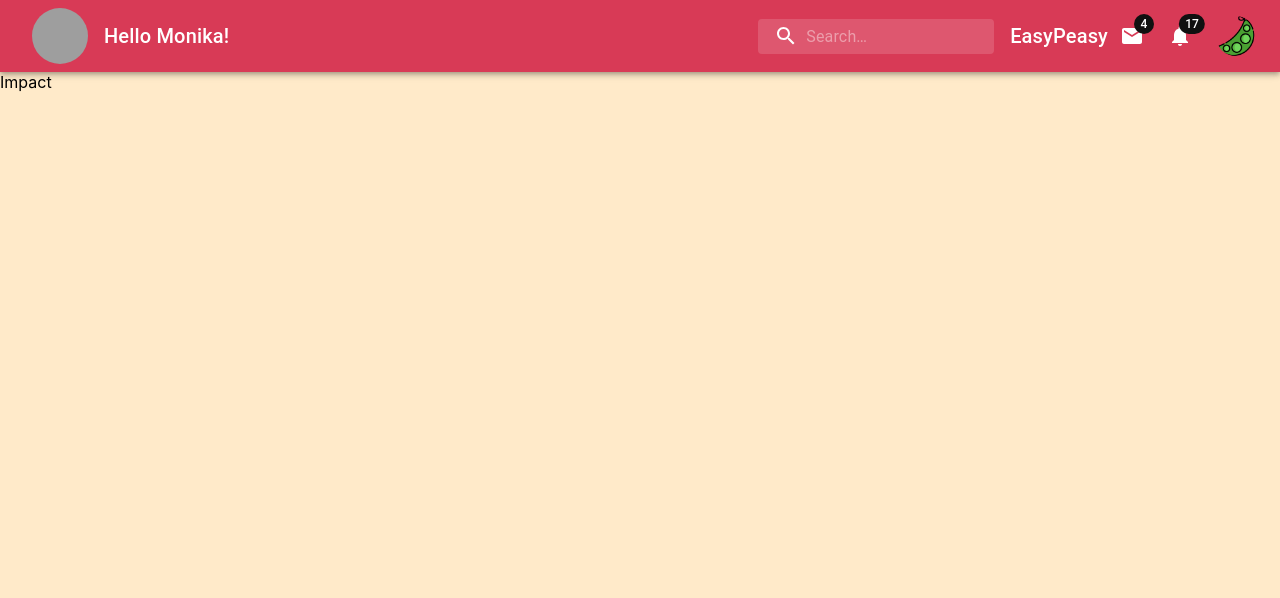
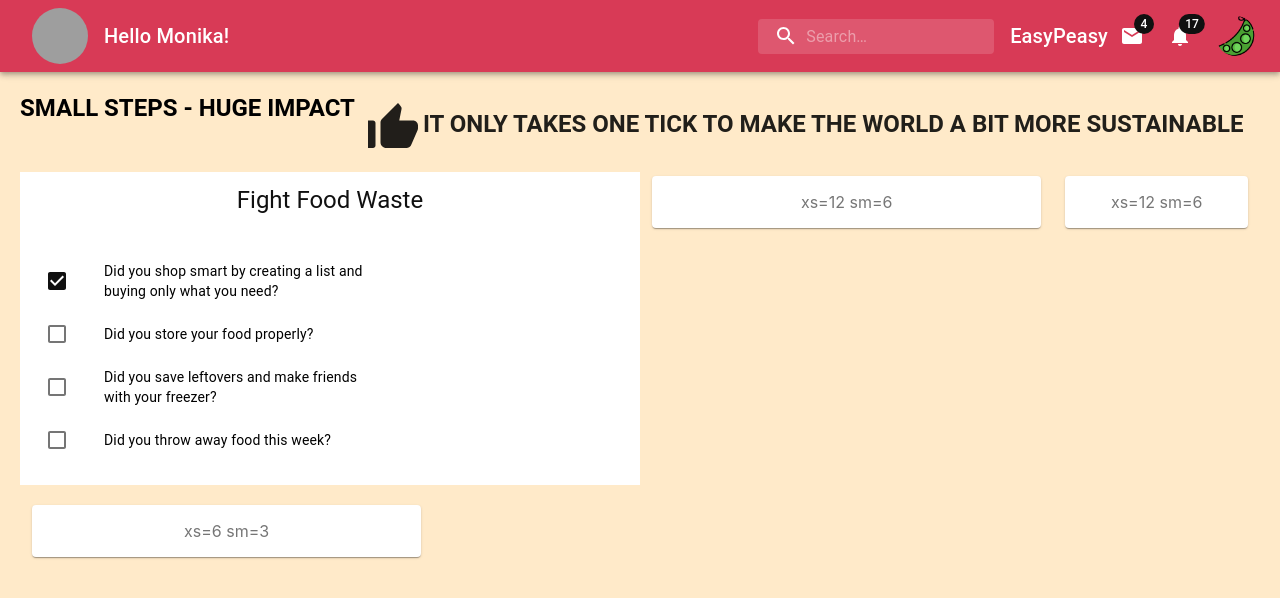
Before and after one commit to mtamara/her-hackathon, a React (Create React App) app: page /impact in a window 1280 px wide. Shown: the top 598 px of the page. Built offline with nearby package versions, Linux system fonts and the light colour scheme; grey boxes are pictures that could not be loaded.

Commit message:
Impact page

```diff
--- /dev/null
+++ b/src/components/CheckboxList.jsx
@@ -0,0 +1,96 @@
+import React from 'react';
+import { makeStyles } from '@material-ui/core/styles';
+import List from '@material-ui/core/List';
+import ListItem from '@material-ui/core/ListItem';
+import ListItemIcon from '@material-ui/core/ListItemIcon';
+import ListItemSecondaryAction from '@material-ui/core/ListItemSecondaryAction';
+import ListItemText from '@material-ui/core/ListItemText';
+import Checkbox from '@material-ui/core/Checkbox';
+import IconButton from '@material-ui/core/IconButton';
+import CommentIcon from '@material-ui/icons/Comment';
+
+const useStyles = makeStyles((theme) => ({
+  root: {
+    width: '100%',
+    maxWidth: 360,
+    backgroundColor: theme.palette.background.paper,
+    color: 'black',
+  },
+}));
+
+export default function CheckboxList() {
+  const classes = useStyles();
+  const [checked, setChecked] = React.useState([0]);
+
+  const handleToggle = (value) => () => {
+    const currentIndex = checked.indexOf(value);
+    const newChecked = [...checked];
+
+    if (currentIndex === -1) {
+      newChecked.push(value);
+    } else {
+      newChecked.splice(currentIndex, 1);
+    }
+
+    setChecked(newChecked);
+  };
+
+  return (
+    <List className={classes.root}>
+      {/* {[0, 1, 2, 3].map((value) => { */}
+      {/* const labelId = `checkbox-list-label-1`; */}
+
+      {/* return ( */}
+      <ListItem key={0} role={undefined} dense button onClick={handleToggle(0)}>
+        <ListItemIcon>
+          <Checkbox
+            edge="start"
+            checked={checked.indexOf(0) !== -1}
+            tabIndex={-1}
+            disableRipple
+            inputProps={{ 'aria-labelledby': `checkbox-list-label-0` }}
+          />
+        </ListItemIcon>
+        <ListItemText id={`checkbox-list-label-1`} primary={`Did you shop smart by creating a list and buying only what you need?`} />
+      </ListItem>
+      <ListItem key={1} role={undefined} dense button onClick={handleToggle(1)}>
+        <ListItemIcon>
+          <Checkbox
+            edge="start"
+            checked={checked.indexOf(1) !== -1}
+            tabIndex={-1}
+            disableRipple
+            inputProps={{ 'aria-labelledby': `checkbox-list-label-1` }}
+          />
+        </ListItemIcon>
+        <ListItemText id={`checkbox-list-label-1`} primary={`Did you store your food properly?`} />
+      </ListItem>
+      <ListItem key={2} role={undefined} dense button onClick={handleToggle(2)}>
+        <ListItemIcon>
+          <Checkbox
+            edge="start"
+            checked={checked.indexOf(2) !== -1}
+            tabIndex={-1}
+            disableRipple
+            inputProps={{ 'aria-labelledby': `checkbox-list-label-2` }}
+          />
+        </ListItemIcon>
+        <ListItemText id={`checkbox-list-label-1`} primary={`Did you save leftovers and make friends with your freezer?`} />
+      </ListItem>
+      <ListItem key={3} role={undefined} dense button onClick={handleToggle(3)}>
+        <ListItemIcon>
+          <Checkbox
+            edge="start"
+            checked={checked.indexOf(2) !== -1}
+            tabIndex={-1}
+            disableRipple
+            inputProps={{ 'aria-labelledby': `checkbox-list-label-3` }}
+          />
+        </ListItemIcon>
+        <ListItemText id={`checkbox-list-label-3`} primary={`Did you throw away food this week?`} />
+      </ListItem>
+      {/* ); */}
+      {/* })} */}
+    </List>
+  );
+}
--- a/src/pages/Impact.jsx
+++ b/src/pages/Impact.jsx
@@ -1,7 +1,79 @@
 import React from 'react';
+import Typography from '@material-ui/core/Typography';
+import { makeStyles } from '@material-ui/core/styles';
+import ThumbUpAltIcon from '@material-ui/icons/ThumbUpAlt';
+import Button from '@material-ui/core/Button';
+import Grid from '@material-ui/core/Grid';
+import Paper from '@material-ui/core/Paper';
+import CheckboxList from '../components/CheckboxList';
+
+const useStyles = makeStyles((theme) => ({
+  root: {
+    flexGrow: 1,
+    padding: '2rem',
+  },
+  paper: {
+    padding: theme.spacing(2),
+    textAlign: 'center',
+    color: theme.palette.text.secondary,
+  },
+  bold: {
+    fontWeight: 600,
+    paddingBottom: '.5rem',
+  },
+  lightIconBtn: {
+    backgroundColor: '#FFEAC9',
+  },
+  icon: {
+    fontSize: 60,
+  },
+  points: {
+    backgroundColor: 'white',
+    width: '90px',
+    padding: '1rem',
+    color: theme.palette.common.white,
+    margin: '0.5rem auto',
+    fontWeight: '700',
+    fontSize: 24,
+    textAlign: 'center',
+  }
+}));
 
 export default function Impact() {
-    return (
-        <div>Impact</div>
-    )
+  const classes = useStyles();
+  return (
+    <div className={classes.root}>
+      <Grid container spacing={3}>
+        <Typography variant="h5" className={classes.bold}>
+          SMALL STEPS - HUGE IMPACT
+        </Typography>
+        <Button className={classes.lightIconBtn}>
+          <ThumbUpAltIcon className={classes.icon} />
+          <Typography variant="h5" className={classes.bold}>
+            IT ONLY TAKES ONE TICK TO MAKE THE WORLD A BIT MORE SUSTAINABLE
+          </Typography>
+        </Button>
+        <Grid item xs={5} sm={6} className={classes.points}>
+          <Typography component="h2" variant="h5" color="secondary">
+            Fight Food Waste
+          </Typography>
+          <Typography component="h2" variant="h5" color="secondary">
+          </Typography><br />
+          <CheckboxList>
+
+          </CheckboxList>
+        </Grid>
+        <Grid item xs={12} sm={4}>
+          <Paper className={classes.paper}>xs=12 sm=6</Paper>
+        </Grid>
+        <Grid item xs={3} sm={2}>
+          <Paper className={classes.paper}>xs=12 sm=6</Paper>
+        </Grid>
+        <Grid item xs={12} sm={4}>
+          <Paper className={classes.paper}>xs=6 sm=3</Paper>
+        </Grid>
+
+      </Grid>
+    </div>
+  );
 }
```
Also changed, not shown: public/assets/thumb_up_1.png (added).
